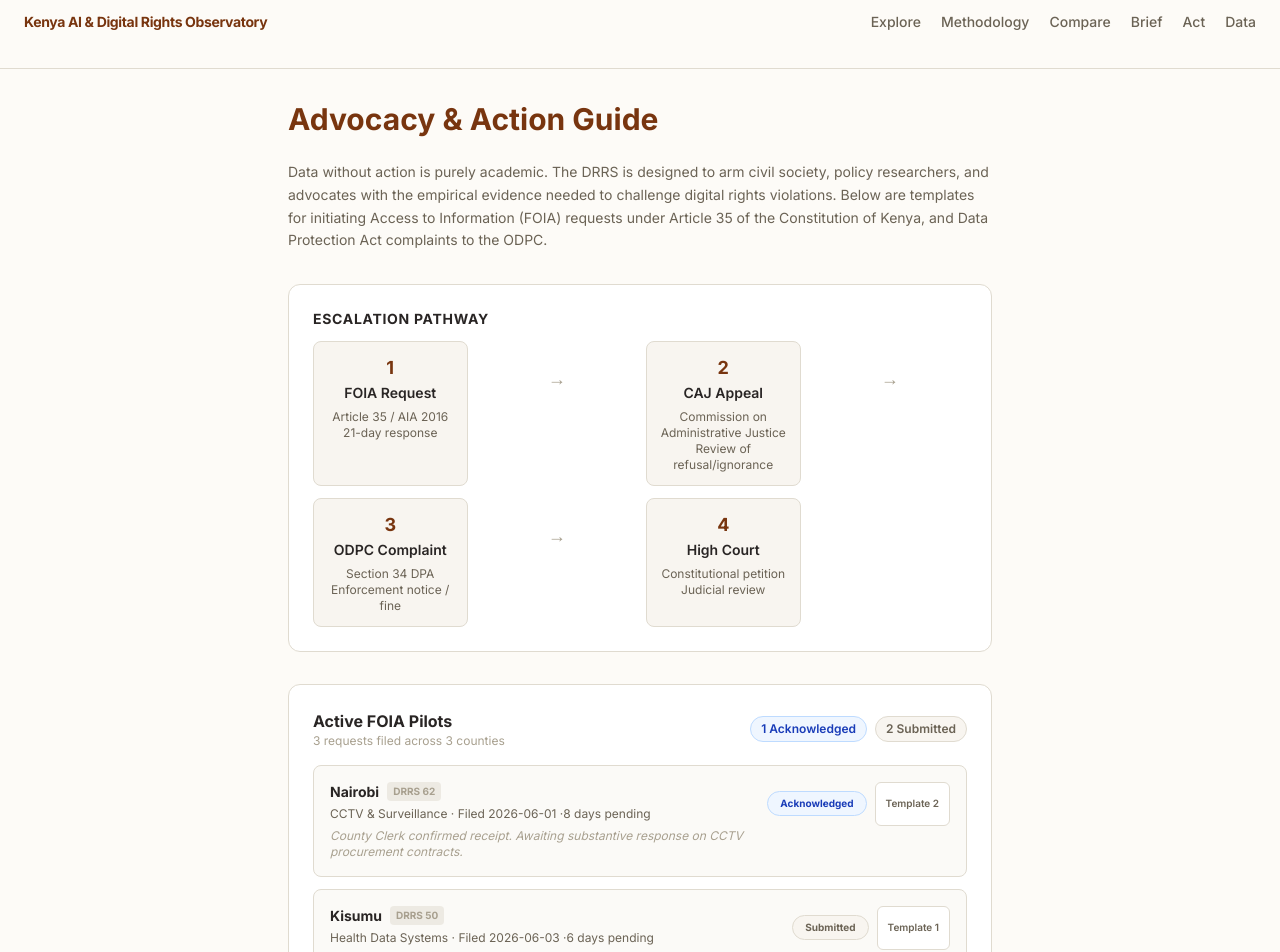
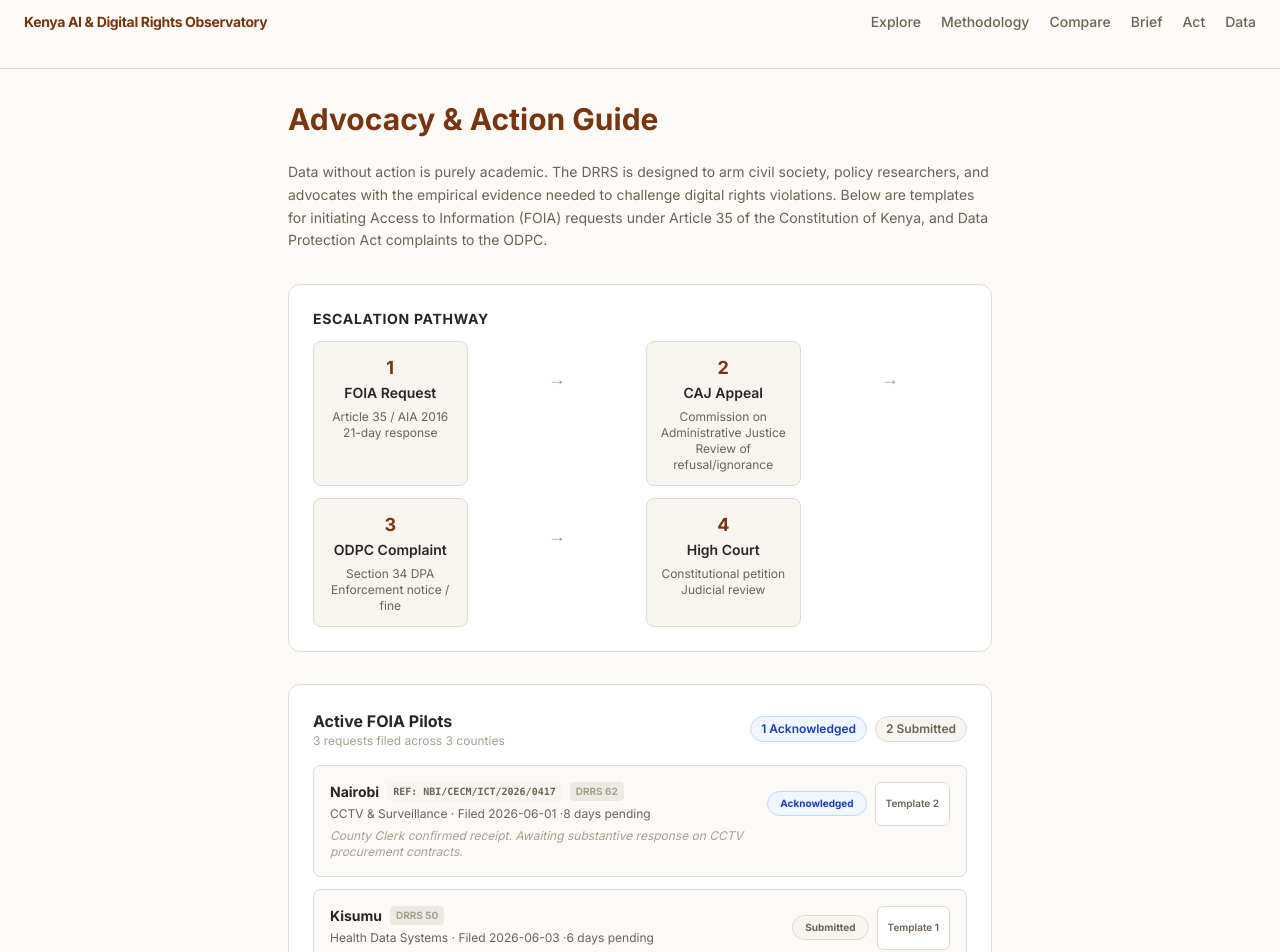
Before and after one commit to geraldkombo/kenya-ai-rights-observatory, a Next.js app: page /kenya-ai-rights-observatory/advocacy in a window 1280 px wide. Shown: the top 952 px of the page. Built offline with nearby package versions, Linux system fonts and the light colour scheme.

Commit message:
Add stampedRef chain-of-custody field, demo ref on Nairobi pilot

```diff
--- a/src/components/FoiaTracker.tsx
+++ b/src/components/FoiaTracker.tsx
@@ -87,6 +87,11 @@ export default function FoiaTracker() {
                     >
                       {req.county}
                     </Link>
+                    {req.stampedRef && (
+                      <span className="rounded bg-brand-bg px-1.5 py-0.5 text-[10px] font-mono font-bold uppercase text-brand-stone">
+                        Ref: {req.stampedRef}
+                      </span>
+                    )}
                     <span className="rounded bg-brand-border/50 px-1.5 py-0.5 text-[10px] font-bold text-brand-muted">
                       DRRS {drrs}
                     </span>
--- a/src/lib/foia-data.ts
+++ b/src/lib/foia-data.ts
@@ -8,6 +8,7 @@ export const foiaRequests: FoiaRequest[] = [
     dateSubmitted: "2026-06-01",
     status: "Acknowledged",
     daysPending: 8,
+    stampedRef: "NBI/CECM/ICT/2026/0417",
     notes: "County Clerk confirmed receipt. Awaiting substantive response on CCTV procurement contracts.",
   },
   {
--- a/src/lib/types.ts
+++ b/src/lib/types.ts
@@ -52,6 +52,7 @@ export interface FoiaRequest {
   status: FoiaStatus;
   daysPending: number;
   notes?: string;
+  stampedRef?: string;
 }
 
 export interface DRSScore {
```
